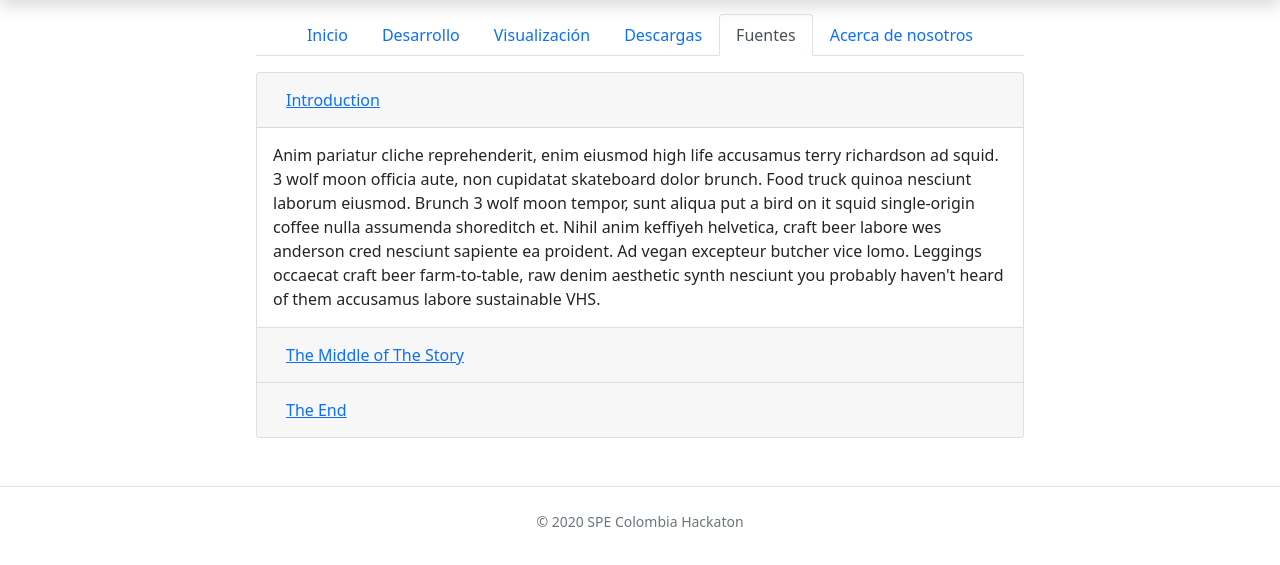
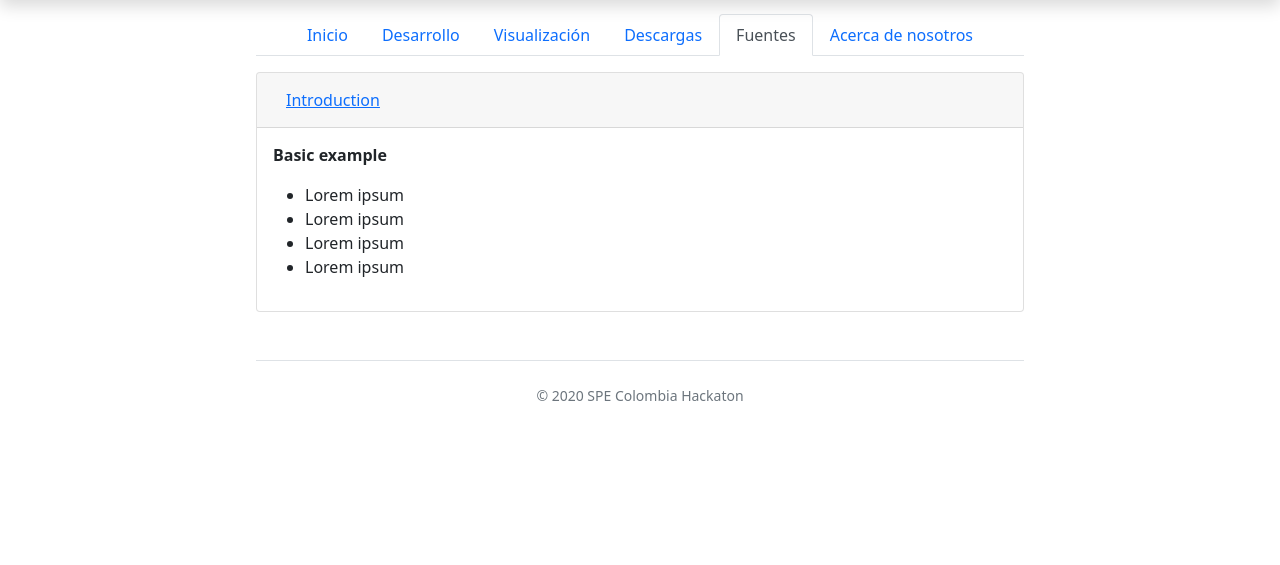
Before and after one commit to danielsantiago1002/Hackaton-SPE-2020, a plain HTML site: page fuentes.html in a window 1280 px wide. Shown: the part 203-768 px from the top of the page. Drawn offline with nearby package versions, Linux system fonts and the light colour scheme.

Commit message:
Detalles front end
detalles front end

Co-Authored-By: Ivan Molina <68932654+ivanmolina7x@users.noreply.github.com>

```diff
--- a/fuentes.html
+++ b/fuentes.html
@@ -48,42 +48,20 @@
 
           <div id="collapseOne" class="collapse show" aria-labelledby="headingOne" data-parent="#accordionExample">
             <div class="card-body">
-              Anim pariatur cliche reprehenderit, enim eiusmod high life accusamus terry richardson ad squid. 3 wolf moon officia aute, non cupidatat skateboard dolor brunch. Food truck quinoa nesciunt laborum eiusmod. Brunch 3 wolf moon tempor, sunt aliqua put a bird on it squid single-origin coffee nulla assumenda shoreditch et. Nihil anim keffiyeh helvetica, craft beer labore wes anderson cred nesciunt sapiente ea proident. Ad vegan excepteur butcher vice lomo. Leggings occaecat craft beer farm-to-table, raw denim aesthetic synth nesciunt you probably haven't heard of them accusamus labore sustainable VHS.
-            </div>
-          </div>
-        </div>
-        <div class="card">
-          <div class="card-header" id="headingTwo">
-            <h2 class="mb-0">
-              <button class="btn btn-link btn-block text-left collapsed" type="button" data-toggle="collapse" data-target="#collapseTwo" aria-expanded="false" aria-controls="collapseTwo">
-                The Middle of The Story
-              </button>
-            </h2>
-          </div>
-          <div id="collapseTwo" class="collapse" aria-labelledby="headingTwo" data-parent="#accordionExample">
-            <div class="card-body">
-              Anim pariatur cliche reprehenderit, enim eiusmod high life accusamus terry richardson ad squid. 3 wolf moon officia aute, non cupidatat skateboard dolor brunch. Food truck quinoa nesciunt laborum eiusmod. Brunch 3 wolf moon tempor, sunt aliqua put a bird on it squid single-origin coffee nulla assumenda shoreditch et. Nihil anim keffiyeh helvetica, craft beer labore wes anderson cred nesciunt sapiente ea proident. Ad vegan excepteur butcher vice lomo. Leggings occaecat craft beer farm-to-table, raw denim aesthetic synth nesciunt you probably haven't heard of them accusamus labore sustainable VHS.
-            </div>
-          </div>
-        </div>
-        <div class="card">
-          <div class="card-header" id="headingThree">
-            <h2 class="mb-0">
-              <button class="btn btn-link btn-block text-left collapsed" type="button" data-toggle="collapse" data-target="#collapseThree" aria-expanded="false" aria-controls="collapseThree">
-                The End
-              </button>
-            </h2>
-          </div>
-          <div id="collapseThree" class="collapse" aria-labelledby="headingThree" data-parent="#accordionExample">
-            <div class="card-body">
-              Anim pariatur cliche reprehenderit, enim eiusmod high life accusamus terry richardson ad squid. 3 wolf moon officia aute, non cupidatat skateboard dolor brunch. Food truck quinoa nesciunt laborum eiusmod. Brunch 3 wolf moon tempor, sunt aliqua put a bird on it squid single-origin coffee nulla assumenda shoreditch et. Nihil anim keffiyeh helvetica, craft beer labore wes anderson cred nesciunt sapiente ea proident. Ad vegan excepteur butcher vice lomo. Leggings occaecat craft beer farm-to-table, raw denim aesthetic synth nesciunt you probably haven't heard of them accusamus labore sustainable VHS.
-              <hr />
-              <a href="animals.html" class="btn btn-lg btn-success">View Our Animals</a>
+                <p class="font-weight-bold">Basic example</p>
+
+                <ul>
+                  <li>Lorem ipsum</li>
+                  <li>Lorem ipsum</li>
+                  <li>Lorem ipsum</li>
+                  <li>Lorem ipsum</li>
+                </ul>
+
             </div>
           </div>
         </div>
       </div>
-    </div>
+
 
     <footer class="border-top mt-5 py-4 text-center text-muted small">
       <p>&copy; 2020 SPE Colombia Hackaton</p>
```
Also changed, not shown: descargas.html (+11 -33 lines).
